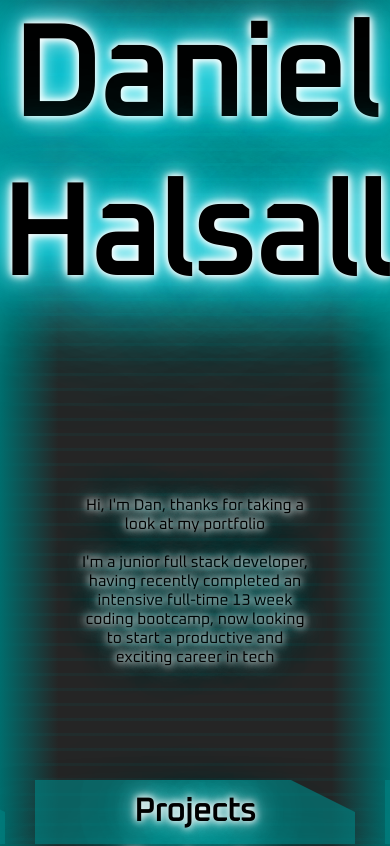
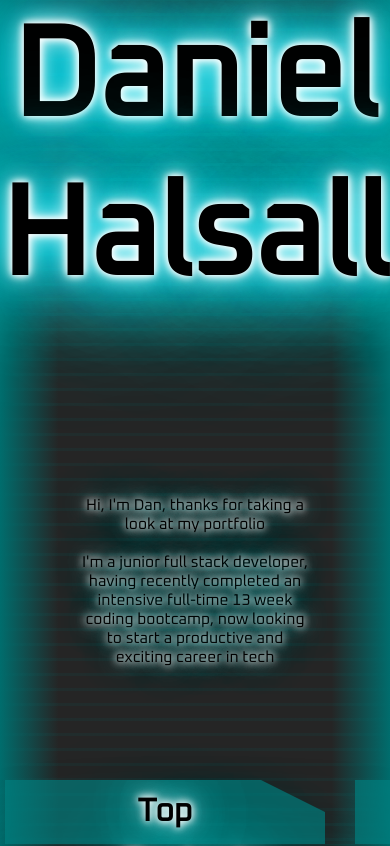
Before and after one commit to danny-817/Portfolio, a React (Vite) app: page / in a window 390 px wide. Shown: the top 846 px of the page. Built offline with nearby package versions, Linux system fonts and the light colour scheme.

Commit message:
fixed the z-index of the project titles and nav button on snall screens

```diff
--- a/src/custom/custom.css
+++ b/src/custom/custom.css
@@ -145,7 +145,7 @@
   position: fixed;
   display: flex;
   flex-direction: column;
-  z-index: 1;
+  z-index: 2;
   width: 15%;
   max-width: 15em;
   right: 0;
@@ -195,6 +195,7 @@
 .thumbnail {
   width: 100%;
   max-width: 640px;
+  /* z-index: -1; */
 }
 .animation-container {
   position: relative;
@@ -293,7 +294,9 @@
 }
 .button-text {
   /* margin: 2em; */
+  position: relative;
   text-decoration: none;
+  z-index: 3;
 }
 @media (min-width: 1100px) {
   .landing-page > p {
@@ -319,11 +322,11 @@
     flex-direction: row;
     flex-grow: 1;
     gap: 20px;
-    z-index: 1;
+    z-index: 2;
     width: 100%;
     max-width: 100%;
     bottom: 0;
-    justify-content: center;
+    justify-content: space-around;
     /* left: 0; */
   }
   .button {
@@ -396,7 +399,7 @@
   font-family: Oxanium, san;
   display: block;
   position: absolute;
-  z-index: 2;
+  z-index: 1;
   left: 0;
   top: 0;
   width: 100%;
```
